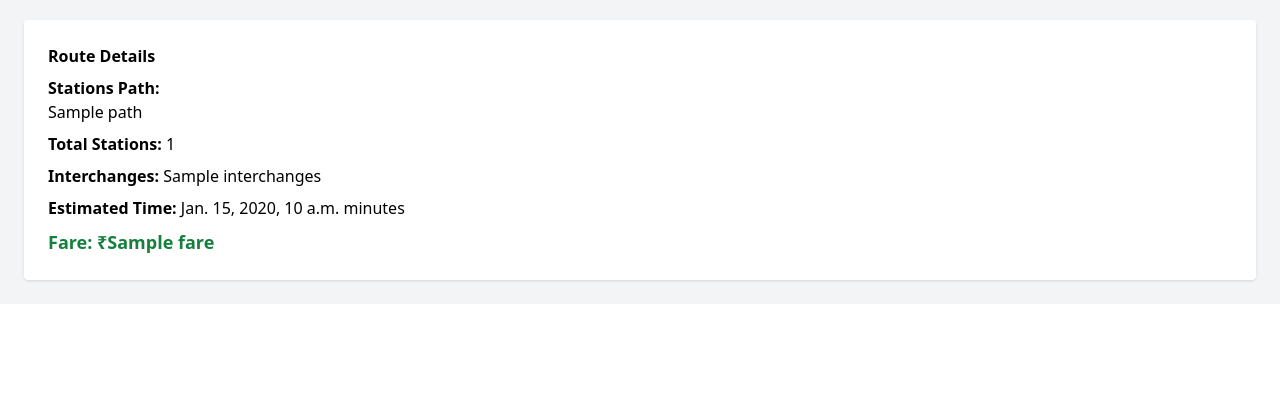
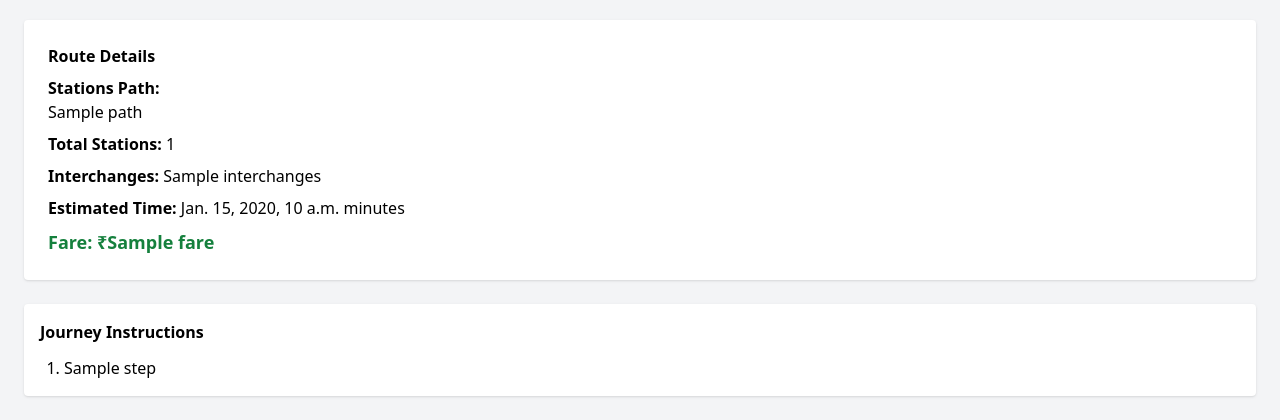
Before and after one commit to saibalaji28/NextStop, a Django app: template templates/metro/route.html in a window 1280 px wide. Shown: the part 540-960 px from the top of the page. Before the commit the page ends 824 px from the top, so only its background shows below. Run offline with Django 5.2, Linux system fonts and the light colour scheme; tables that the repository leaves empty hold one stand-in row (values such as "Sample post"); the template is opened without the code that fills it: values that come from a table or form of the project are taken from there, most other values are stand-ins (such as "Sample title", 1, 10 or a date in 2020); some libraries are stand-ins or nearby versions.

Commit message:
added journery instructions in route

```diff
--- a/templates/metro/route.html
+++ b/templates/metro/route.html
@@ -78,5 +78,15 @@
     </p>
 </div>
 {% endif %}
+{% if result.instructions %}
+<div class="mt-6 p-4 bg-white shadow rounded">
+    <h2 class="font-bold mb-3">Journey Instructions</h2>
+    <ol class="list-decimal ml-6 space-y-1">
+        {% for step in result.instructions %}
+            <li>{{ step }}</li>
+        {% endfor %}
+    </ol>
+</div>
+{% endif %}
 
 {% endblock %}
```
Also changed, not shown: metro/utils/instructions.py (added, +25 -0 lines), metro/views.py (+21 -13 lines).
